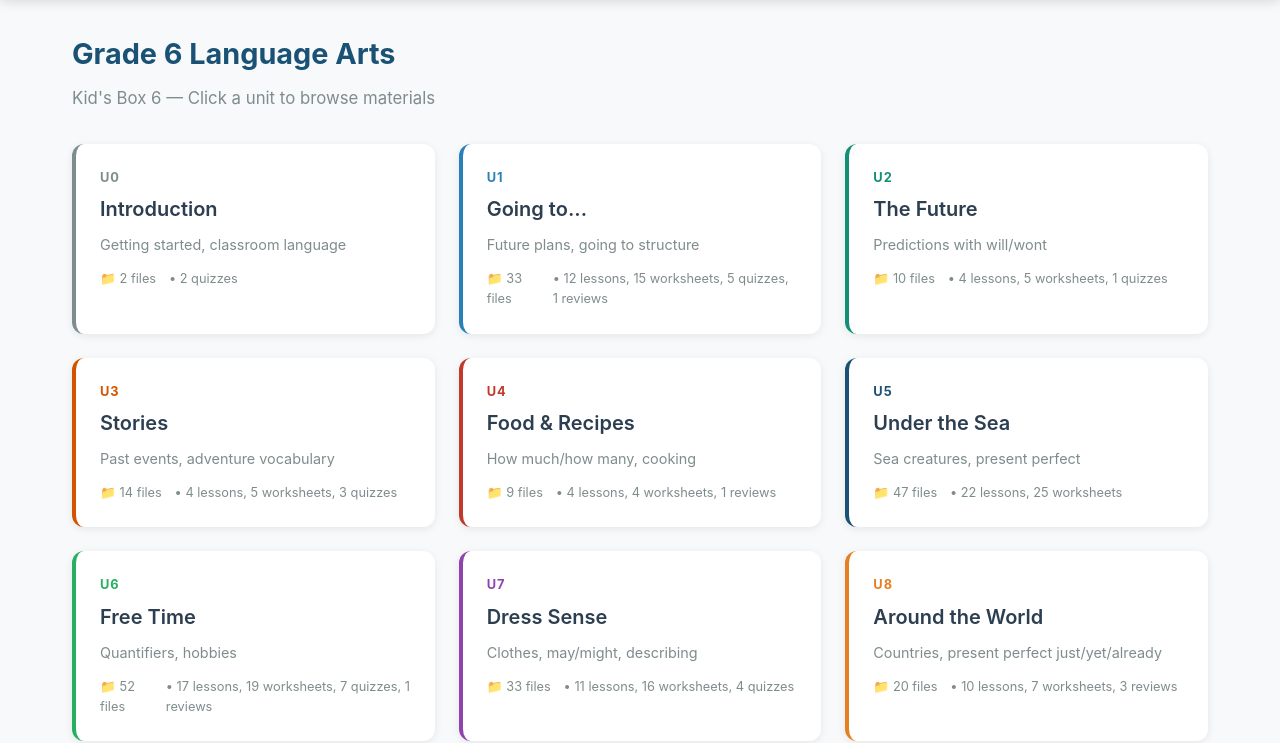
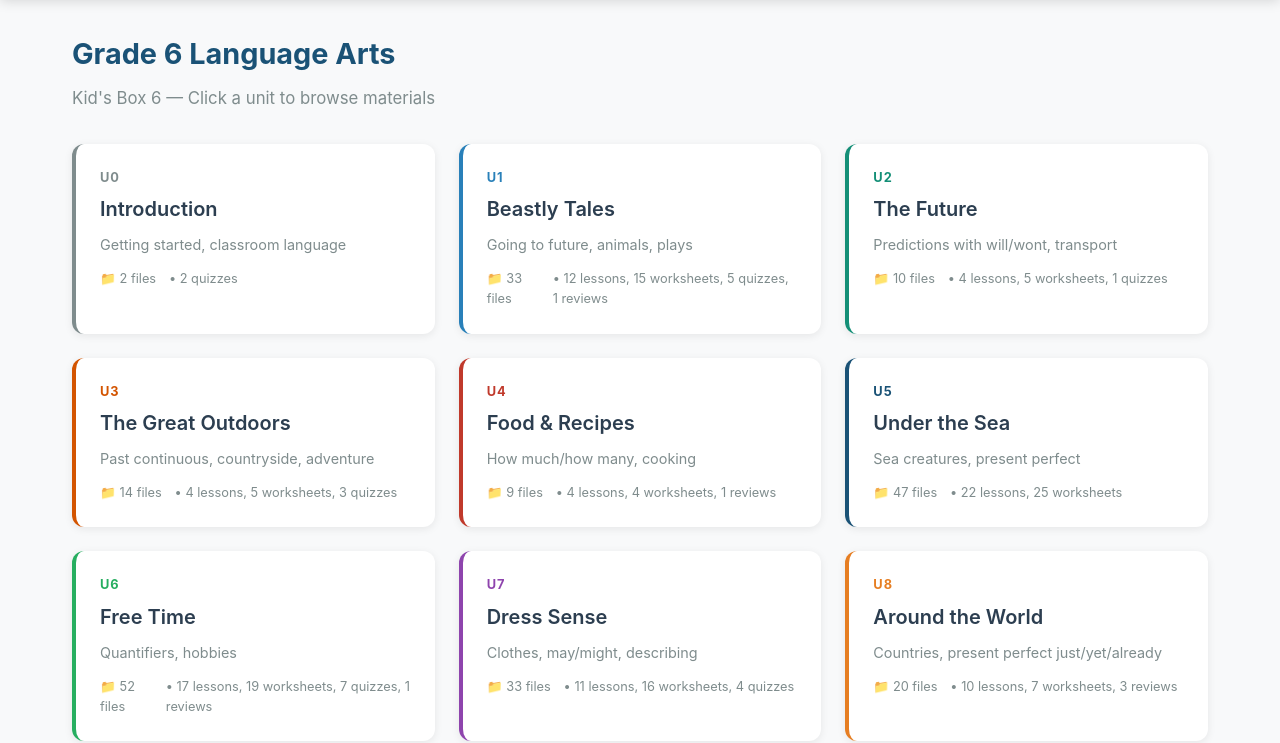
Before and after one commit to ajcls97/g6-materials, a plain HTML site: page index.html in a window 1280 px wide. Shown: the part 69-812 px from the top of the page. Drawn offline with Linux system fonts and the light colour scheme.

Commit message:
Update unit names: U1 Beastly Tales, U3 The Great Outdoors

```diff
--- a/index.html
+++ b/index.html
@@ -36,9 +36,9 @@
     const EMBEDDED_DATA = {
       units: {
         U0: { topic: "Introduction", language: "Getting started, classroom language" },
-        U1: { topic: "Going to...", language: "Future plans, going to structure" },
-        U2: { topic: "The Future", language: "Predictions with will/wont" },
-        U3: { topic: "Stories", language: "Past events, adventure vocabulary" },
+        U1: { topic: "Beastly Tales", language: "Going to future, animals, plays" },
+        U2: { topic: "The Future", language: "Predictions with will/wont, transport" },
+        U3: { topic: "The Great Outdoors", language: "Past continuous, countryside, adventure" },
         U4: { topic: "Food & Recipes", language: "How much/how many, cooking" },
         U5: { topic: "Under the Sea", language: "Sea creatures, present perfect" },
         U6: { topic: "Free Time", language: "Quantifiers, hobbies" },
--- a/materials_index.json
+++ b/materials_index.json
@@ -5,16 +5,16 @@
       "language": "Getting started, classroom language"
     },
     "U1": {
-      "topic": "Going to...",
-      "language": "Future plans, going to structure"
+      "topic": "Beastly Tales",
+      "language": "Going to future, animals, plays"
     },
     "U2": {
       "topic": "The Future",
-      "language": "Predictions with will/wont"
+      "language": "Predictions with will/wont, transport"
     },
     "U3": {
-      "topic": "Stories",
-      "language": "Past events, adventure vocabulary"
+      "topic": "The Great Outdoors",
+      "language": "Past continuous, countryside, adventure"
     },
     "U4": {
       "topic": "Food & Recipes",
```
